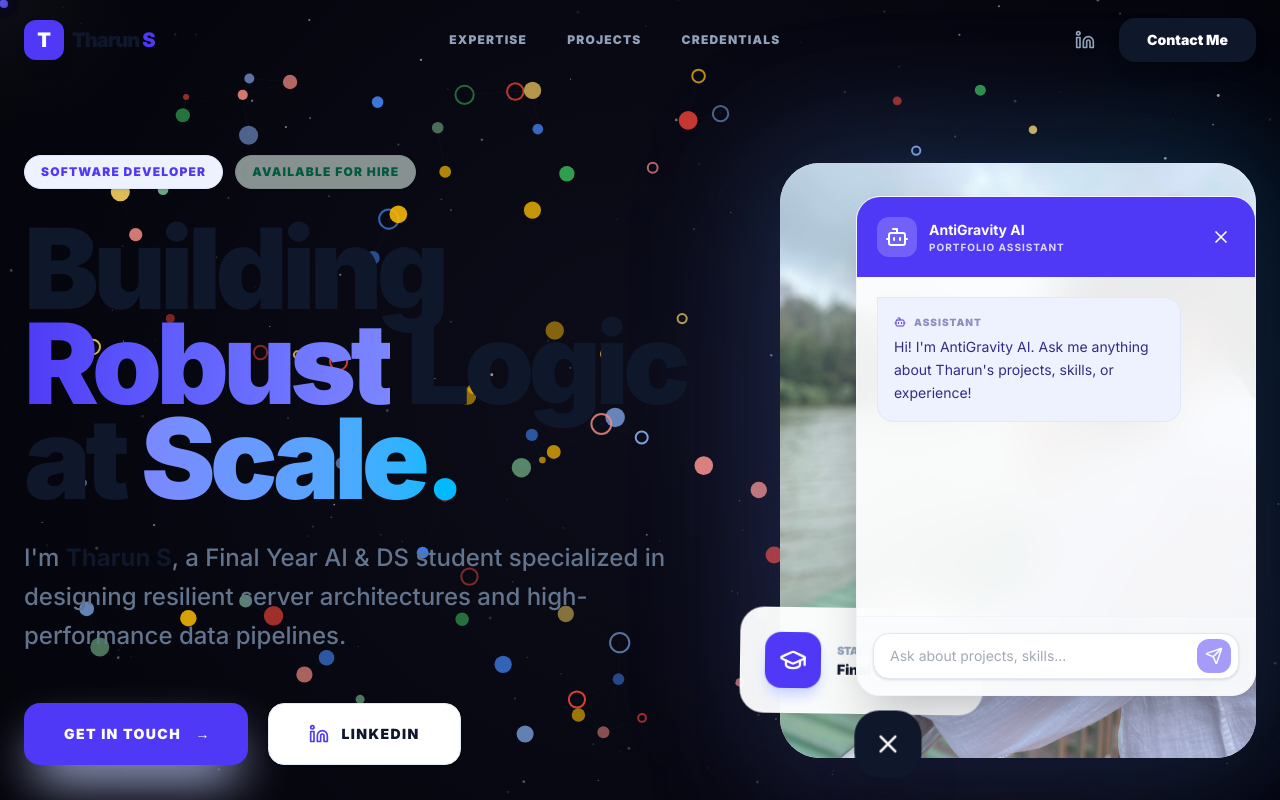
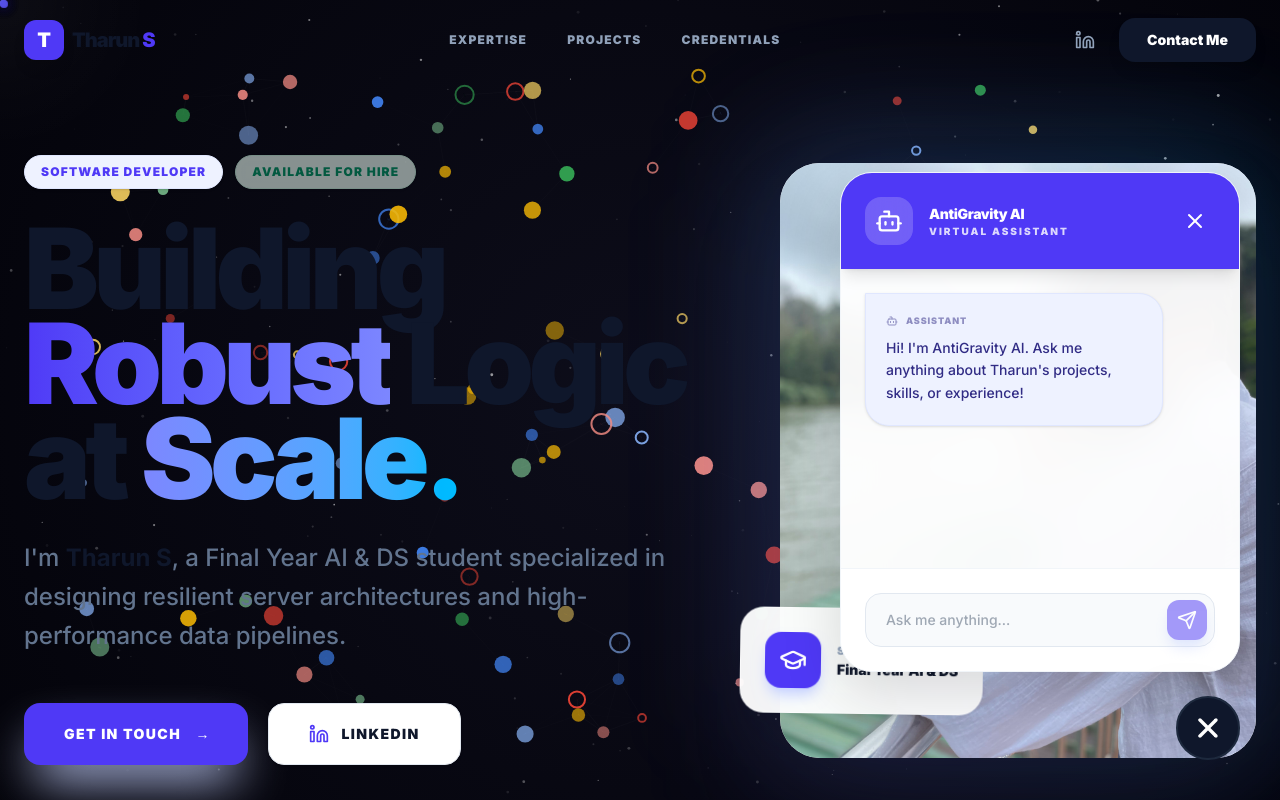
Before and after one commit to sTharun5/PORTFOLIO, a Next.js app: page / in a window 1280 px wide. Both pictures are taken after a click on the button "Toggle AI Assistant". Shown: the top 800 px of the page. Built offline with nearby package versions, Linux system fonts and the light colour scheme.

Commit message:
fix: enhance chatbot visibility with max z-index and client-side mounting

```diff
--- a/src/app/layout.tsx
+++ b/src/app/layout.tsx
@@ -29,9 +29,10 @@ export default function RootLayout({
           <div className="flex-grow">
             {children}
           </div>
-          <ChatBot />
         </div>
+        <ChatBot />
       </body>
+
     </html>
   );
 }
--- a/src/components/ChatBot.tsx
+++ b/src/components/ChatBot.tsx
@@ -17,13 +17,18 @@ export const ChatBot = () => {
     { role: 'ai', content: "Hi! I'm AntiGravity AI. Ask me anything about Tharun's projects, skills, or experience!" }
   ]);
   const [isLoading, setIsLoading] = useState(false);
+  const [mounted, setMounted] = useState(false);
   const scrollRef = useRef<HTMLDivElement>(null);
+
+  useEffect(() => {
+    setMounted(true);
+  }, []);
 
   useEffect(() => {
     if (scrollRef.current) {
       scrollRef.current.scrollTop = scrollRef.current.scrollHeight;
     }
-  }, [messages]);
+  }, [messages, isOpen]);
 
   const handleSend = async () => {
     if (!input.trim() || isLoading) return;
@@ -53,86 +58,89 @@ export const ChatBot = () => {
     }
   };
 
+  if (!mounted) return null;
+
   return (
-    <div className="fixed bottom-6 right-6 z-[100]">
+    <div className="fixed bottom-10 right-10 z-[9999] flex flex-col items-end">
       <AnimatePresence>
         {isOpen && (
           <motion.div
-            initial={{ opacity: 0, scale: 0.8, y: 20 }}
+            initial={{ opacity: 0, scale: 0.9, y: 20 }}
             animate={{ opacity: 1, scale: 1, y: 0 }}
-            exit={{ opacity: 0, scale: 0.8, y: 20 }}
-            className="mb-4 w-[350px] sm:w-[400px] h-[500px] bg-white rounded-3xl shadow-2xl border border-slate-100 flex flex-col overflow-hidden backdrop-blur-xl bg-white/90"
+            exit={{ opacity: 0, scale: 0.9, y: 20 }}
+            className="mb-6 w-[calc(100vw-40px)] sm:w-[400px] h-[500px] max-h-[70vh] bg-white rounded-[2rem] shadow-[0_20px_60px_rgba(0,0,0,0.15)] border border-slate-100 flex flex-col overflow-hidden backdrop-blur-xl bg-white/95"
           >
             {/* Header */}
-            <div className="p-5 bg-indigo-600 text-white flex items-center justify-between">
-              <div className="flex items-center gap-3">
-                <div className="w-10 h-10 rounded-xl bg-white/20 flex items-center justify-center">
-                  <Bot size={24} />
+            <div className="p-6 bg-indigo-600 text-white flex items-center justify-between shadow-lg">
+              <div className="flex items-center gap-4">
+                <div className="w-12 h-12 rounded-2xl bg-white/20 flex items-center justify-center backdrop-blur-md">
+                  <Bot size={28} />
                 </div>
                 <div>
-                  <h3 className="font-bold text-sm">AntiGravity AI</h3>
-                  <p className="text-[10px] opacity-80 uppercase tracking-widest font-bold">Portfolio Assistant</p>
+                  <h3 className="font-black text-sm tracking-tight">AntiGravity AI</h3>
+                  <p className="text-[10px] opacity-80 uppercase tracking-[0.2em] font-black">Virtual Assistant</p>
                 </div>
               </div>
               <button
                 onClick={() => setIsOpen(false)}
-                className="p-1 hover:bg-white/20 rounded-lg transition-colors"
+                className="p-2 hover:bg-white/20 rounded-xl transition-colors"
+                aria-label="Close Chat"
               >
-                <X size={20} />
+                <X size={24} />
               </button>
             </div>
 
             {/* Messages */}
             <div
               ref={scrollRef}
-              className="flex-1 overflow-y-auto p-5 flex flex-col gap-4 scrollbar-hide"
+              className="flex-1 overflow-y-auto p-6 flex flex-col gap-5 scrollbar-hide"
             >
               {messages.map((msg, i) => (
                 <motion.div
                   key={i}
-                  initial={{ opacity: 0, x: msg.role === 'user' ? 20 : -20 }}
-                  animate={{ opacity: 1, x: 0 }}
+                  initial={{ opacity: 0, y: 10 }}
+                  animate={{ opacity: 1, y: 0 }}
                   className={cn(
-                    "max-w-[85%] p-4 rounded-2xl text-sm leading-relaxed",
+                    "max-w-[85%] p-5 rounded-[1.5rem] text-sm leading-relaxed shadow-sm",
                     msg.role === 'user'
-                      ? "bg-slate-100 text-slate-700 self-end rounded-tr-none"
+                      ? "bg-slate-900 text-white self-end rounded-tr-none"
                       : "bg-indigo-50 text-indigo-900 self-start rounded-tl-none border border-indigo-100"
                   )}
                 >
-                  <div className="flex items-center gap-2 mb-1.5">
-                    {msg.role === 'ai' ? <Bot size={12} className="text-indigo-600" /> : <User size={12} className="text-slate-500" />}
-                    <span className="text-[10px] font-black uppercase tracking-widest opacity-50">
+                  <div className="flex items-center gap-2 mb-2 opacity-50">
+                    {msg.role === 'ai' ? <Bot size={12} /> : <User size={12} />}
+                    <span className="text-[9px] font-black uppercase tracking-widest">
                       {msg.role === 'ai' ? 'Assistant' : 'You'}
                     </span>
                   </div>
-                  {msg.content}
+                  <div className="font-medium">{msg.content}</div>
                 </motion.div>
               ))}
               {isLoading && (
-                <div className="bg-indigo-50 text-indigo-900 self-start p-4 rounded-2xl rounded-tl-none border border-indigo-100 flex items-center gap-2">
-                  <Loader2 className="animate-spin" size={16} />
-                  <span className="text-xs font-bold uppercase tracking-widest opacity-60">Thinking...</span>
+                <div className="bg-indigo-50 text-indigo-900 self-start p-5 rounded-[1.5rem] rounded-tl-none border border-indigo-100 flex items-center gap-3">
+                  <Loader2 className="animate-spin text-indigo-600" size={18} />
+                  <span className="text-[10px] font-black uppercase tracking-widest opacity-60">Architecting Response...</span>
                 </div>
               )}
             </div>
 
             {/* Input */}
-            <div className="p-4 border-t border-slate-100 bg-slate-50/50">
-              <div className="relative flex items-center">
+            <div className="p-6 border-t border-slate-100 bg-white">
+              <div className="relative flex items-center gap-3">
                 <input
                   type="text"
-                  placeholder="Ask about projects, skills..."
+                  placeholder="Ask me anything..."
                   value={input}
                   onChange={(e) => setInput(e.target.value)}
                   onKeyDown={(e) => e.key === 'Enter' && handleSend()}
-                  className="w-full bg-white border border-slate-200 rounded-2xl py-3 pl-4 pr-12 text-sm focus:outline-none focus:border-indigo-500 transition-colors shadow-sm"
+                  className="w-full bg-slate-50 border border-slate-200 rounded-2xl py-4 pl-5 pr-14 text-sm focus:outline-none focus:border-indigo-500 focus:ring-4 focus:ring-indigo-500/5 transition-all font-medium"
                 />
                 <button
                   onClick={handleSend}
                   disabled={isLoading || !input.trim()}
-                  className="absolute right-2 p-2 bg-indigo-600 text-white rounded-xl hover:bg-indigo-700 transition-colors disabled:opacity-50"
+                  className="absolute right-2 p-2.5 bg-indigo-600 text-white rounded-xl hover:bg-indigo-700 transition-all disabled:opacity-50 shadow-lg shadow-indigo-200"
                 >
-                  <Send size={18} />
+                  <Send size={20} />
                 </button>
               </div>
             </div>
@@ -141,15 +149,18 @@ export const ChatBot = () => {
       </AnimatePresence>
 
       <motion.button
-        whileHover={{ scale: 1.05 }}
+        whileHover={{ scale: 1.05, y: -2 }}
         whileTap={{ scale: 0.95 }}
         onClick={() => setIsOpen(!isOpen)}
         className={cn(
-          "w-16 h-16 rounded-3xl flex items-center justify-center shadow-2xl transition-all duration-300",
-          isOpen ? "bg-slate-900 text-white" : "bg-indigo-600 text-white"
+          "w-16 h-16 rounded-[2rem] flex items-center justify-center shadow-2xl transition-all duration-500 border-2",
+          isOpen
+            ? "bg-slate-900 text-white border-slate-800 rotate-90"
+            : "bg-indigo-600 text-white border-indigo-500 shadow-indigo-500/40"
         )}
+        aria-label="Toggle AI Assistant"
       >
-        {isOpen ? <X size={28} /> : <MessageSquare size={28} />}
+        {isOpen ? <X size={32} strokeWidth={2.5} /> : <MessageSquare size={32} strokeWidth={2.5} />}
       </motion.button>
     </div>
   );
```
